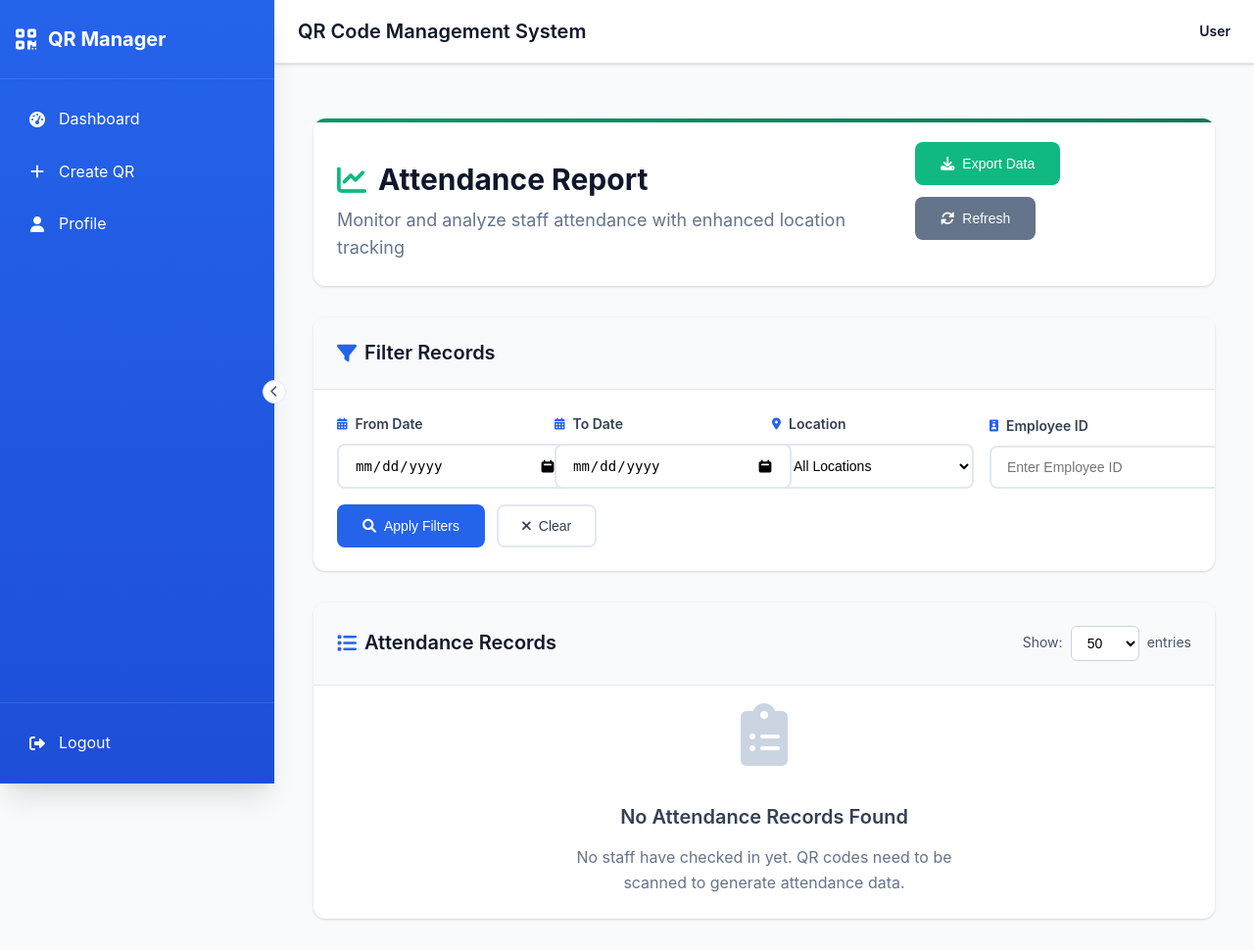
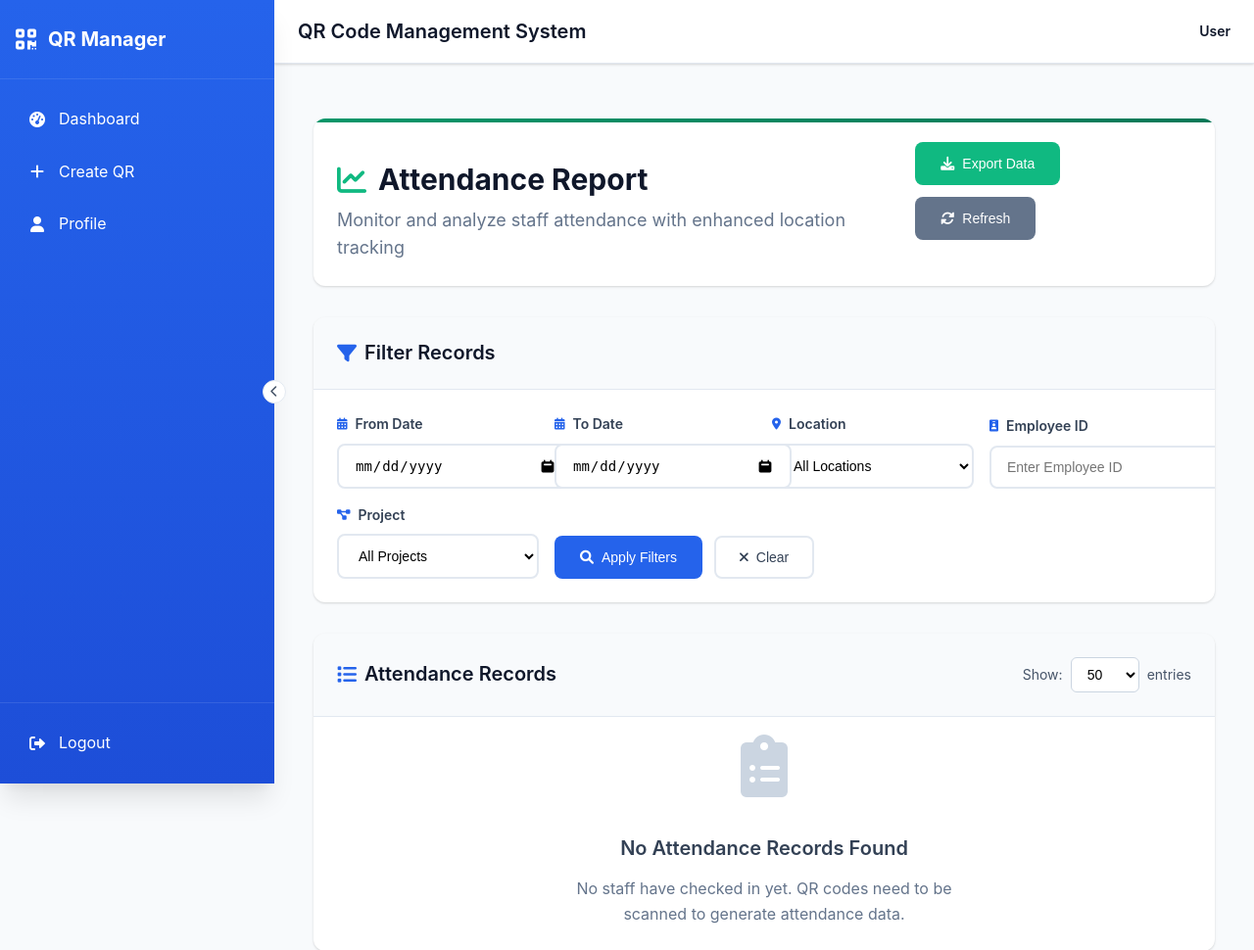
Before and after one commit to nguyen-ngo/QR_Code_Management, a Python web app: template templates/attendance_report.html in a window 1280 px wide. Shown: the top 970 px of the page at 98% size. Run offline with Jinja, Linux system fonts and the light colour scheme; the template is opened without the code that fills it, so the values that code supplies are empty.

Commit message:
Added filter by project

```diff
--- a/static/js/attendance_report.js
+++ b/static/js/attendance_report.js
@@ -948,30 +948,36 @@ function exportAttendanceWithAccuracy() {
 
 function exportAttendance() {
   // Log export action
-    console.log('Export button clicked - redirecting to configuration page');
+  console.log("Export button clicked - redirecting to configuration page");
 
   // Get current filters
   const currentFilters = getCurrentFilters();
 
   // Build URL with current filters
   const params = new URLSearchParams();
-    if (currentFilters.date_from) params.append('date_from', currentFilters.date_from);
-    if (currentFilters.date_to) params.append('date_to', currentFilters.date_to);
-    if (currentFilters.location) params.append('location', currentFilters.location);
-    if (currentFilters.employee) params.append('employee', currentFilters.employee);
+  if (currentFilters.date_from)
+    params.append("date_from", currentFilters.date_from);
+  if (currentFilters.date_to) params.append("date_to", currentFilters.date_to);
+  if (currentFilters.location)
+    params.append("location", currentFilters.location);
+  if (currentFilters.employee)
+    params.append("employee", currentFilters.employee);
 
   // Navigate to export configuration page
-    const configUrl = '/export-configuration' + (params.toString() ? '?' + params.toString() : '');
+  const configUrl =
+    "/export-configuration" +
+    (params.toString() ? "?" + params.toString() : "");
   window.location.href = configUrl;
 }
 
 function getCurrentFilters() {
   // Extract current filter values from the page
   return {
-        date_from: document.getElementById('date_from')?.value || '',
-        date_to: document.getElementById('date_to')?.value || '',
-        location: document.getElementById('location')?.value || '',
-        employee: document.getElementById('employee')?.value || ''
+    date_from: document.getElementById("date_from")?.value || "",
+    date_to: document.getElementById("date_to")?.value || "",
+    location: document.getElementById("location")?.value || "",
+    employee: document.getElementById("employee")?.value || "",
+    project: document.getElementById("project")?.value || "",
   };
 }
 
@@ -981,31 +987,34 @@ function exportAttendanceCSV() {
   const params = new URLSearchParams();
   const filters = getCurrentFilters();
 
-    if (filters.date_from) params.append('date_from', filters.date_from);
-    if (filters.date_to) params.append('date_to', filters.date_to);
-    if (filters.location) params.append('location', filters.location);
-    if (filters.employee) params.append('employee', filters.employee);
-    params.append('export', 'csv');
+  if (filters.date_from) params.append("date_from", filters.date_from);
+  if (filters.date_to) params.append("date_to", filters.date_to);
+  if (filters.location) params.append("location", filters.location);
+  if (filters.employee) params.append("employee", filters.employee);
+  if (filters.project) params.append("project", filters.project);
+  params.append("export", "csv");
 
   // Create a temporary link and click it to download
-    const downloadUrl = window.location.pathname + '?' + params.toString();
-    window.open(downloadUrl, '_blank');
+  const downloadUrl = window.location.pathname + "?" + params.toString();
+  window.open(downloadUrl, "_blank");
 }
 
 // Enhanced export menu (if you want to add dropdown with multiple export options)
 function showExportMenu() {
   // Create export options menu
-    const existingMenu = document.getElementById('exportMenu');
+  const existingMenu = document.getElementById("exportMenu");
   if (existingMenu) {
     existingMenu.remove();
     return;
   }
 
-    const exportBtn = document.querySelector('button[onclick="exportAttendance()"]');
+  const exportBtn = document.querySelector(
+    'button[onclick="exportAttendance()"]'
+  );
   if (!exportBtn) return;
 
-    const menu = document.createElement('div');
-    menu.id = 'exportMenu';
+  const menu = document.createElement("div");
+  menu.id = "exportMenu";
   menu.style.cssText = `
         position: absolute;
         top: 100%;
@@ -1038,36 +1047,38 @@ function showExportMenu() {
         </div>
     `;
 
-    exportBtn.parentElement.style.position = 'relative';
+  exportBtn.parentElement.style.position = "relative";
   exportBtn.parentElement.appendChild(menu);
 
   // Close menu when clicking outside
   setTimeout(() => {
-        document.addEventListener('click', function closeOnClickOutside(e) {
+    document.addEventListener("click", function closeOnClickOutside(e) {
       if (!menu.contains(e.target) && e.target !== exportBtn) {
         closeExportMenu();
-                document.removeEventListener('click', closeOnClickOutside);
+        document.removeEventListener("click", closeOnClickOutside);
       }
     });
   }, 100);
 }
 
 function closeExportMenu() {
-    const menu = document.getElementById('exportMenu');
+  const menu = document.getElementById("exportMenu");
   if (menu) {
     menu.remove();
   }
 }
 
 // Initialize export functionality when page loads
-document.addEventListener('DOMContentLoaded', function() {
+document.addEventListener("DOMContentLoaded", function () {
   // Update export button to use enhanced functionality
-    const exportBtn = document.querySelector('button[onclick="exportAttendance()"]');
+  const exportBtn = document.querySelector(
+    'button[onclick="exportAttendance()"]'
+  );
   if (exportBtn) {
     // You can modify the button to show a dropdown instead
     // exportBtn.onclick = showExportMenu;
     // exportBtn.innerHTML = '<i class="fas fa-download"></i> Export Data <i class="fas fa-chevron-down" style="margin-left: 0.5rem;"></i>';
   }
 
-    console.log('Enhanced export functionality initialized');
+  console.log("Enhanced export functionality initialized");
 });
--- a/templates/attendance_report.html
+++ b/templates/attendance_report.html
@@ -99,6 +99,20 @@
                                    value="{{ employee_filter }}"
                                    placeholder="Enter Employee ID">
                         </div>
+                        <div class="filter-group">
+                            <label for="project">
+                                <i class="fas fa-project-diagram"></i>
+                                Project
+                            </label>
+                            <select id="project" name="project">
+                                <option value="">All Projects</option>
+                                {% for project in projects %}
+                                <option value="{{ project.id }}" {{ 'selected' if project.id|string == project_filter else '' }}>
+                                    {{ project.name }} ({{ project.attendance_count }} records)
+                                </option>
+                                {% endfor %}
+                            </select>
+                        </div>
 
                         <div class="filter-actions">
                             <button type="submit" class="btn btn-primary">
@@ -122,7 +136,7 @@
             <h3>
                 <i class="fas fa-list"></i>
                 Attendance Records
-                {% if date_from or date_to or location_filter or employee_filter %}
+                {% if date_from or date_to or location_filter or employee_filter or project_filter %}
                 <span class="filter-indicator">(Filtered)</span>
                 {% endif %}
             </h3>
@@ -299,7 +313,7 @@
                    {% else %}
                     No staff have checked in yet. QR codes need to be scanned to generate attendance data.
                    {% endif %}</p>
-                {% if date_from or date_to or location_filter or employee_filter %}
+                {% if date_from or date_to or location_filter or employee_filter or project_filter %}
                 <button onclick="clearFilters()" class="btn btn-primary">
                     <i class="fas fa-times"></i>
                     Clear All Filters
```
Also changed, not shown: app.py (+32 -1 lines). Lines whose indentation alone changed are shown as unchanged.
